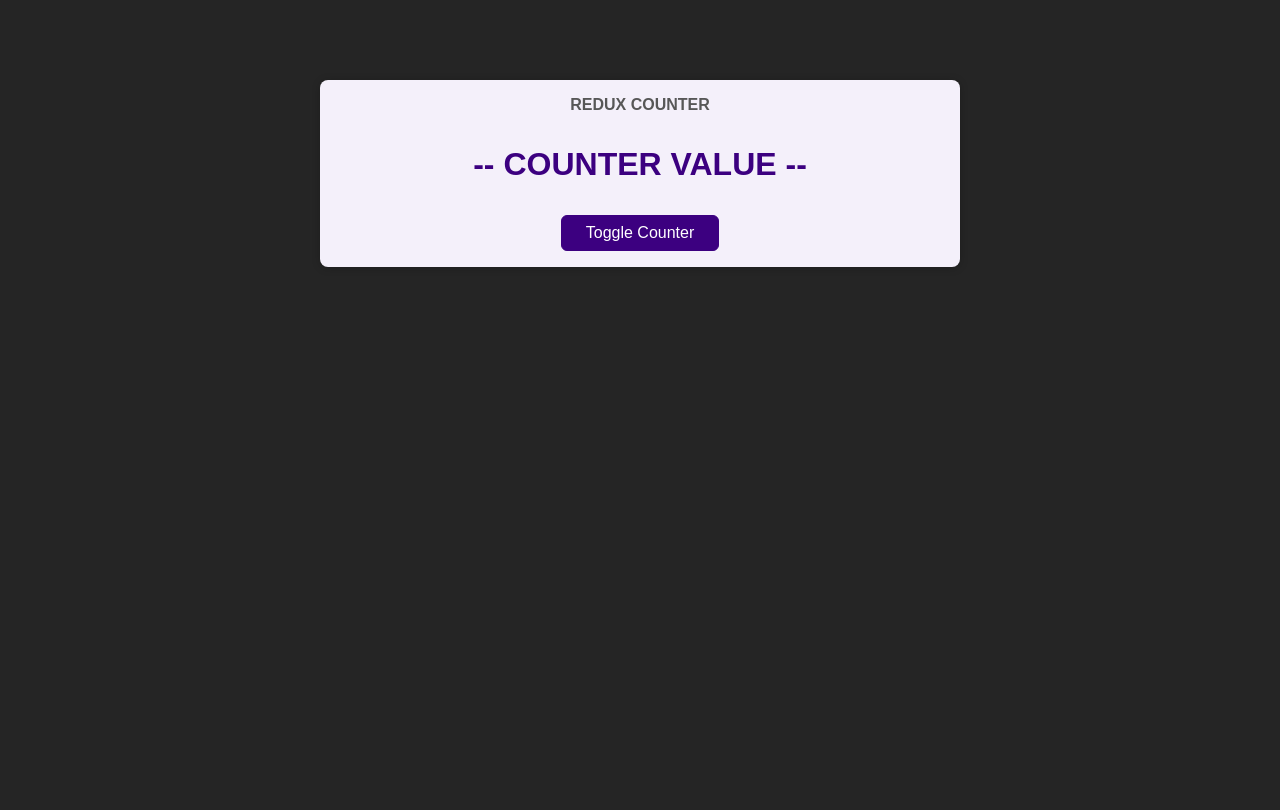
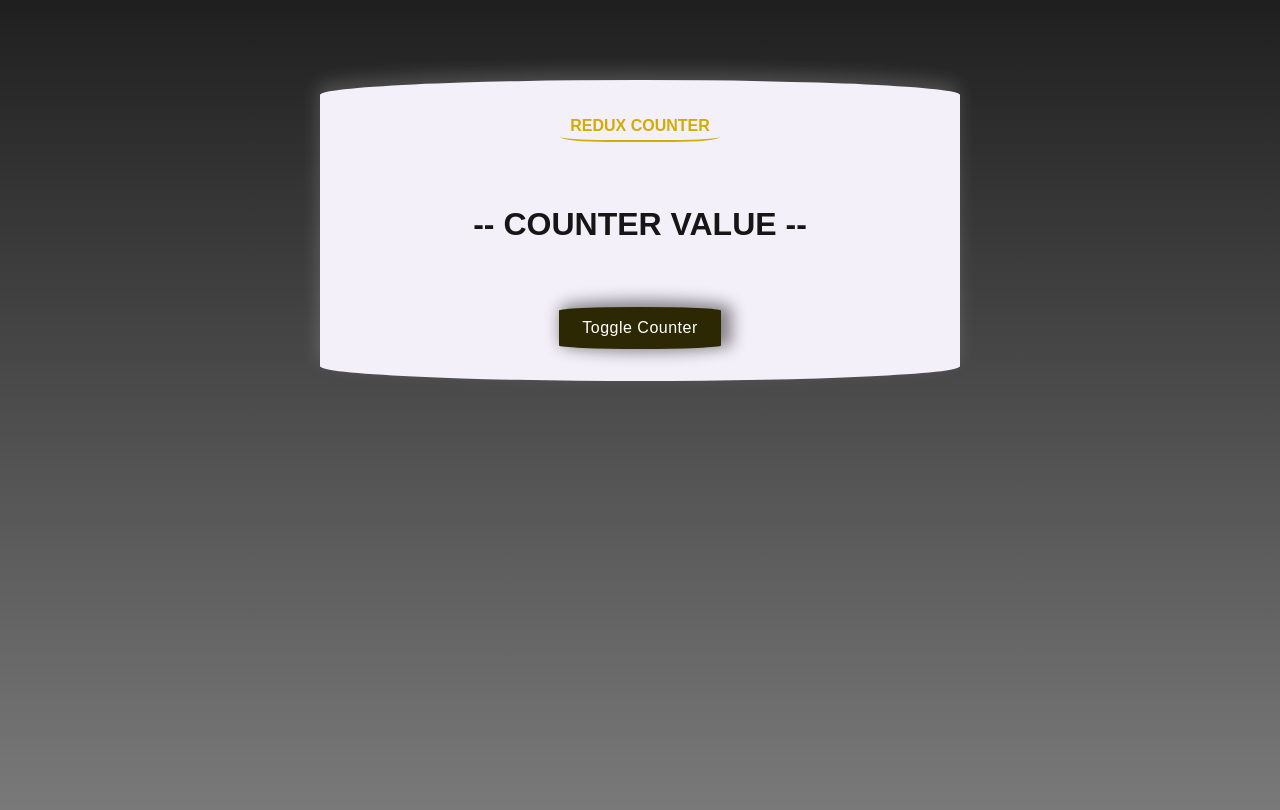
Before and after one commit to ShahramShakiba/ReactJS-Redux, a React (Create React App) app in the folder ReactJS-Redux/Redux-Counter/: page / in a window 1280 px wide. Shown: the top 810 px of the page. Built offline with nearby package versions, Linux system fonts and the light colour scheme.

Commit message:
Update UI 🪄

```diff
--- a/ReactJS-Redux/Redux-Counter/src/components/Counter.module.css
+++ b/ReactJS-Redux/Redux-Counter/src/components/Counter.module.css
@@ -1,23 +1,27 @@
 .counter {
   margin: 5rem auto;
-  box-shadow: 0 1px 8px rgba(0, 0, 0, 0.2);
+  box-shadow: -2px -8px 18px rgba(230, 230, 230, 0.2);
   width: 40rem;
-  border-radius: 8px;
-  padding: 1rem;
+  border-radius: 90% / 9%;
+  padding: 2rem;
   text-align: center;
   background-color: #f4f0fa;
 }
 
 .counter h1 {
+  width: 10rem;
   text-transform: uppercase;
-  color: #575757;
-  margin: 0;
+  color: #d3ac01;
+  margin: 0 auto;
   font-size: 1rem;
+  border-bottom: 2px solid #d3ac01;
+  padding: 5px;
+  border-radius: 30% / 18%;
 }
 
 .value {
   font-size: 2rem;
-  color: #3c0080;
-  margin: 2rem 0;
+  color: #161616;
+  margin: 4rem 0;
   font-weight: bold;
 }
--- a/ReactJS-Redux/Redux-Counter/src/index.css
+++ b/ReactJS-Redux/Redux-Counter/src/index.css
@@ -3,24 +3,30 @@
 }
 
 body {
+  height: 100vh;
   margin: 0;
   font-family: sans-serif;
   color: #252525;
-  background-color: #252525;
+  background: linear-gradient(to bottom, #201f20, #818181);
 }
 
 button {
   font: inherit;
   cursor: pointer;
-  background-color: #3c0080;
-  border: 1px solid #3c0080;
+  background-color: #2c2803;
+  border: 4px solid transparent;
   color: white;
-  padding: 0.5rem 1.5rem;
-  border-radius: 6px;
+  padding: 0.5rem 1.2rem;
+  border-radius: 90% / 15%;
+  transition: all 0.4s ease-in;
+  letter-spacing: 0.5px;
+  box-shadow: 6px -2px 15px 5px rgba(0, 0, 0, 0.45);
 }
 
 button:hover,
 button:active {
-  background-color: #5b14ac;
-  border-color: #5b14ac;
+  background-color: #d8b800;
+  border-bottom-color: rgba(245, 245, 245, 0.466);
+  color: #272727;
+  box-shadow: 0 5px 12px 3px rgba(0, 0, 0, 0.6);
 }
```
